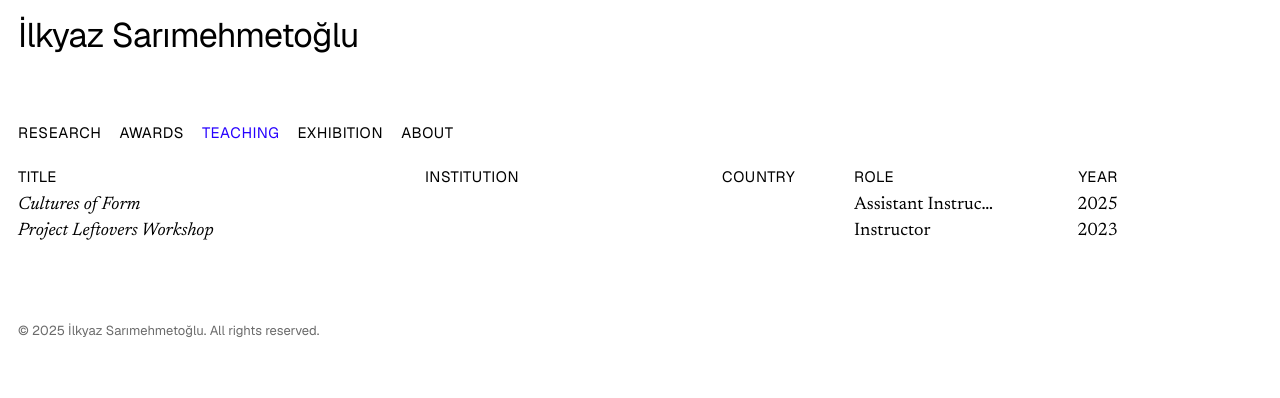
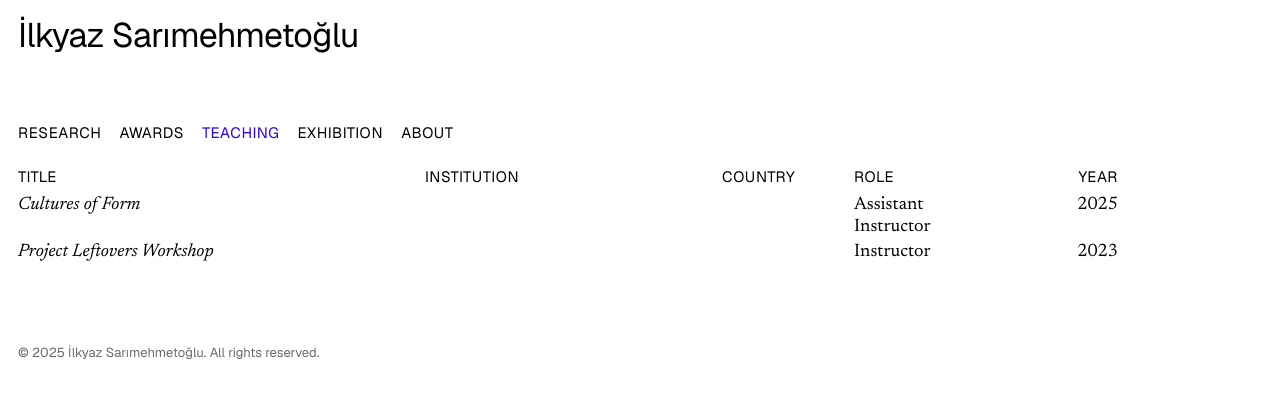
Before and after one commit to ilkyazs7/ilkyazs7.github.io, a Jekyll site: the page built from teaching.html, in a window 1280 px wide. Shown: the top 398 px of the page. Built offline with Jekyll 4.4.1, drawn with Linux system fonts in a browser that asks for light colours.

Commit message:
Let every table column wrap onto the next line
Co-Authored-By: Claude Opus 5.5 <noreply@anthropic.com>
Claude-Session: https://claude.ai/code/session_012Wes2mJuQR48XiGErtXJVX

```diff
--- a/assets/css/style.css
+++ b/assets/css/style.css
@@ -97,16 +97,14 @@ th[data-sort]:hover, th.is-sorted { color: var(--accent); }
 th.is-sorted::after { content: " ↓"; }
 th.is-sorted.asc::after { content: " ↑"; }
 td {
-  padding: 1px 10px 1px 0;
+  padding: 1px 10px 3px 0;
   vertical-align: top;
-  white-space: nowrap;
-  overflow: hidden;
-  text-overflow: ellipsis;
+  white-space: normal;
+  overflow-wrap: break-word;
 }
 td.wrap { white-space: normal; padding-bottom: 10px; }
 .num { text-align: right; padding-right: 0; }
 .t-title { font-style: italic; }
-td.t-title { white-space: normal; overflow: visible; text-overflow: clip; padding-bottom: 3px; }
 tbody tr[data-href] { cursor: pointer; }
 tbody tr.is-hot, tbody tr.is-hot a { color: var(--accent); }
 .authors { display: block; font-style: normal; color: var(--muted); font-size: 15px; margin-top: 2px; }
```
